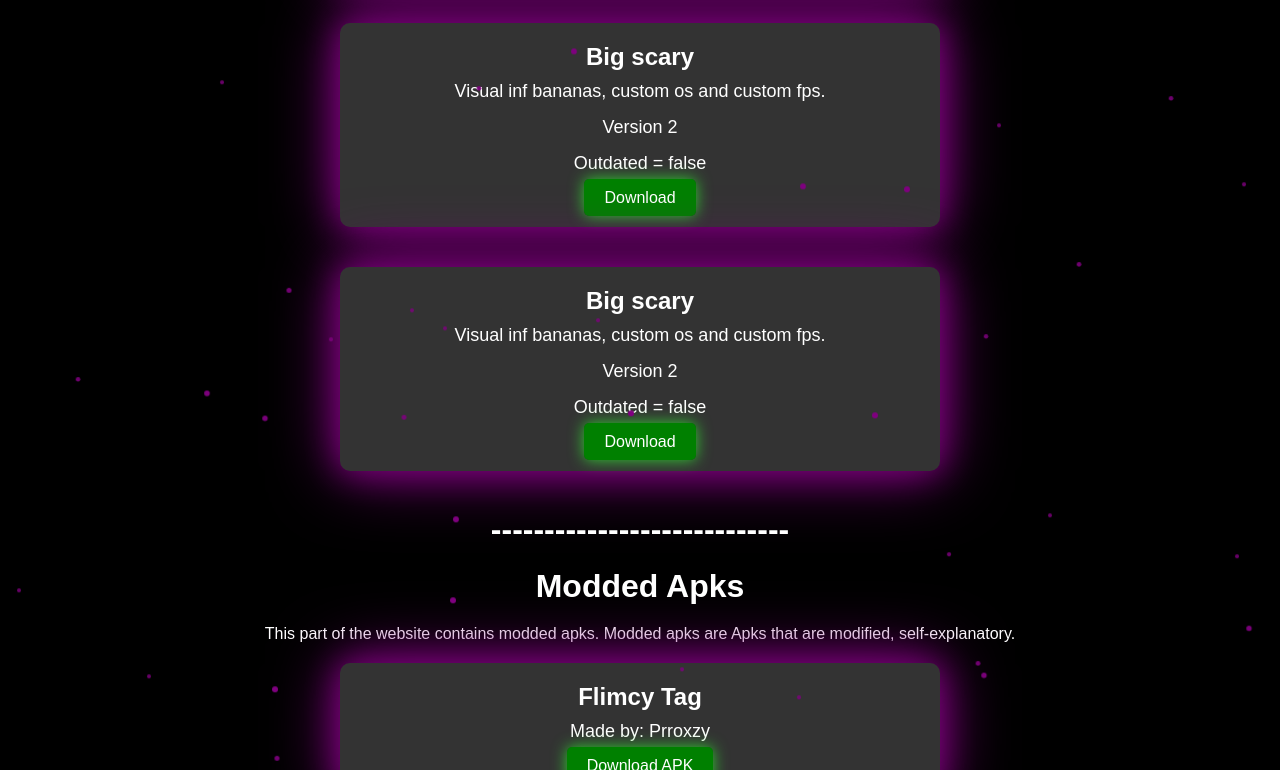
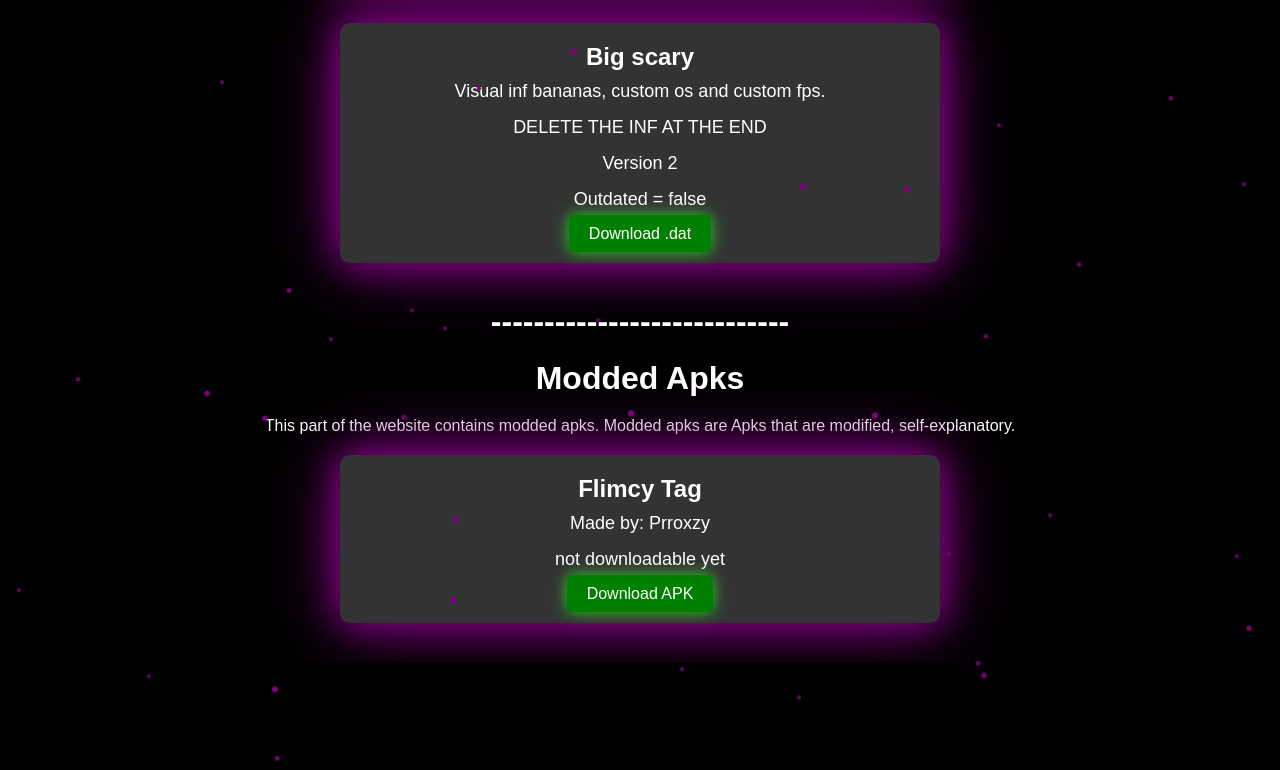
Before and after one commit to Prroxzy/mods, a plain HTML site: page index.html in a window 1280 px wide. Shown: the part 564-1334 px from the top of the page. Drawn offline with Linux system fonts and the light colour scheme.

Commit message:
Update index.html

```diff
--- a/index.html
+++ b/index.html
@@ -167,18 +167,12 @@
     <div class="menu">
         <h2>Big scary</h2>
         <p>Visual inf bananas, custom os and custom fps.</p>
+        <p>DELETE THE INF AT THE END</p>
         <p>Version 2</p>
         <p>Outdated = false</p>
-        <a href="" download class="download-btn">Download</a>
+        <a href="https://github.com/Prroxzy/mods/raw/refs/heads/main/global-metadataINF.dat" download class="download-btn">Download .dat</a>
     </div>
 
-    <div class="menu">
-        <h2>Big scary</h2>
-        <p>Visual inf bananas, custom os and custom fps.</p>
-        <p>Version 2</p>
-        <p>Outdated = false</p>
-        <a href="" download class="download-btn">Download</a>
-    </div>
     <h1>----------------------------</h1>
     <h1>Modded Apks</h1>
     <p>This part of the website contains modded apks. Modded apks are Apks that are modified, self-explanatory.</p>
@@ -186,6 +180,7 @@
     <div class="menu">
         <h2>Flimcy Tag</h2>
         <p>Made by: Prroxzy</p>
+        <p>not downloadable yet</p>
         <a href="" download class="download-btn">Download APK</a>
     </div>
 </body>
```
